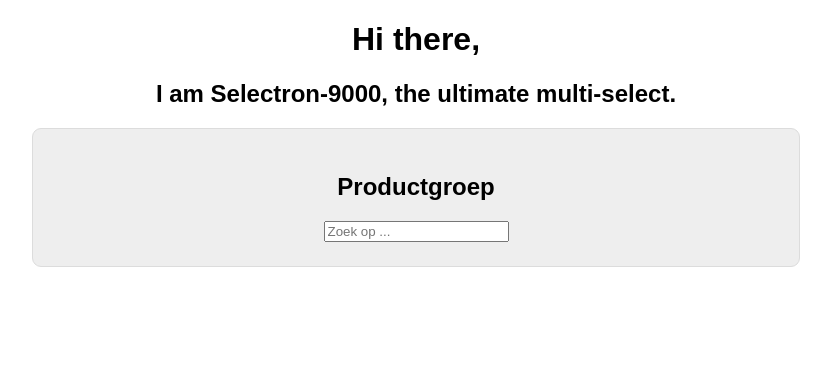
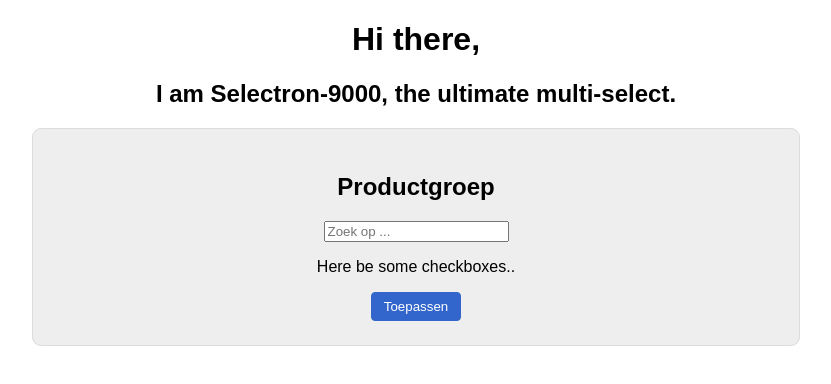
Before and after one commit to xblackbytesx/selectron-9000, a React (Create React App) app: page / in a window 1280 px wide. Shown: the top 384 px of the page, without its empty margins (224-1055 px from the left). Built offline with nearby package versions, Linux system fonts and the light colour scheme.

Commit message:
Still all ugly as sin but there's basic markup in place now.

```diff
--- /dev/null
+++ b/src/components/button/button.js
@@ -0,0 +1,12 @@
+import React from 'react';
+import './button.css';
+
+const Button = (props) => (
+  <button
+    type="button"
+    className="button button--primary">
+    {props.children}
+  </button>
+)
+
+export default Button;
--- /dev/null
+++ b/src/components/button/button.scss
@@ -0,0 +1,16 @@
+$button-primary-bg-color: #36C;
+$button-primary-color: #FFF;
+
+.button {
+  display: inline-block;
+  background: none;
+  outline: 0;
+
+  &--primary {
+    background-color: $button-primary-bg-color;
+    color: $button-primary-color;
+    border: 1px solid $button-primary-bg-color;
+    border-radius: 4px;
+    padding: 6px 12px;
+  }
+}
--- /dev/null
+++ b/src/components/result-list/result-list.js
@@ -0,0 +1,9 @@
+import React from 'react';
+
+const ResultList = (props) => (
+  <div className="selectron__result-list">
+    <p>Here be some checkboxes..</p>
+  </div>
+)
+
+export default ResultList;
--- a/src/components/selectron/selectron.js
+++ b/src/components/selectron/selectron.js
@@ -1,5 +1,7 @@
 import React from 'react';
 import SearchBox from '../search-box/search-box';
+import ResultList from '../result-list/result-list';
+import Button from '../button/button';
 import './selectron.css';
 
 const Selectron = (props) => (
@@ -10,6 +12,8 @@ const Selectron = (props) => (
       </div>
       <div className="selectron__content">
         <SearchBox placeholder="Zoek op ..." />
+        <ResultList />
+        <Button>Toepassen</Button>
       </div>
     </div>
   </div>
```
